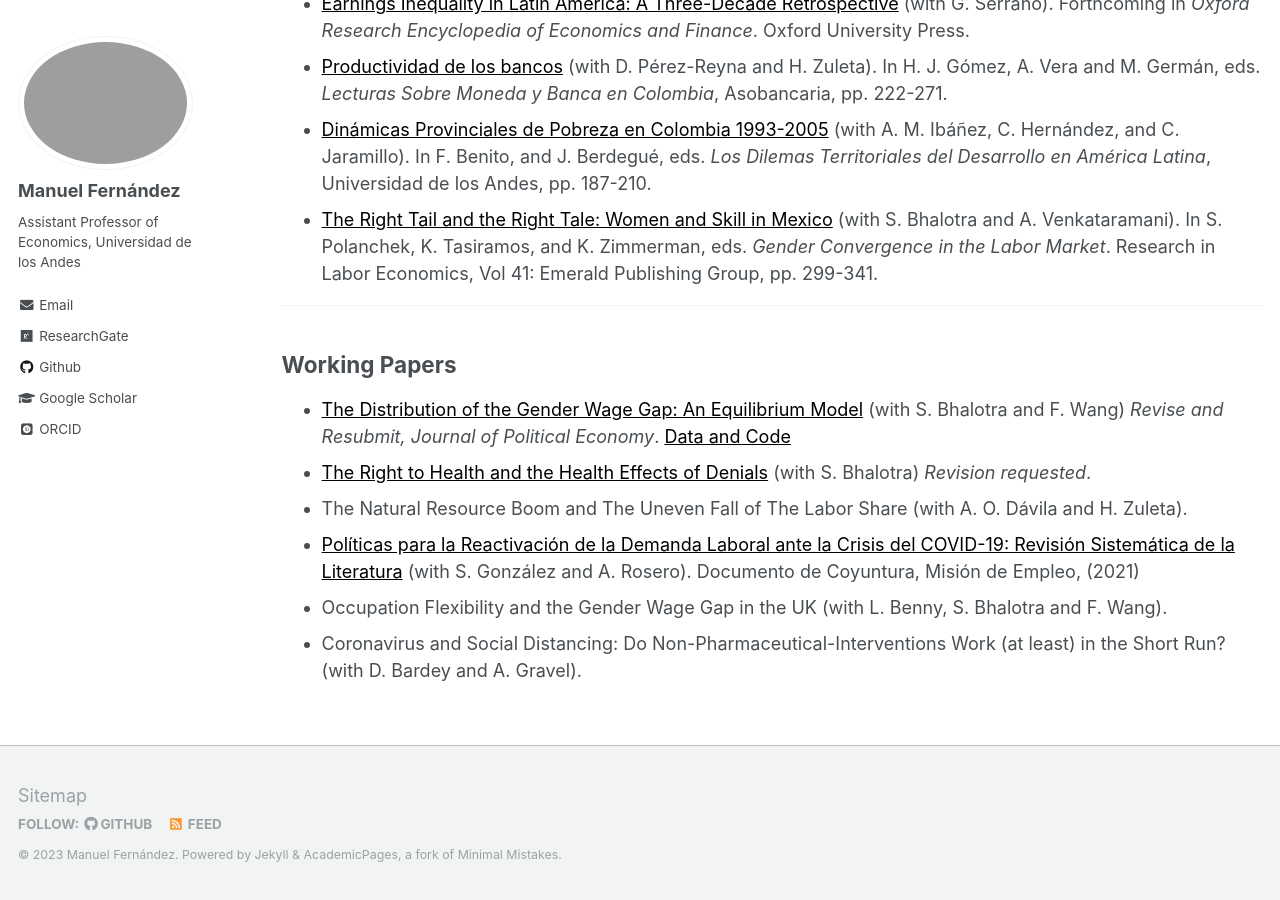
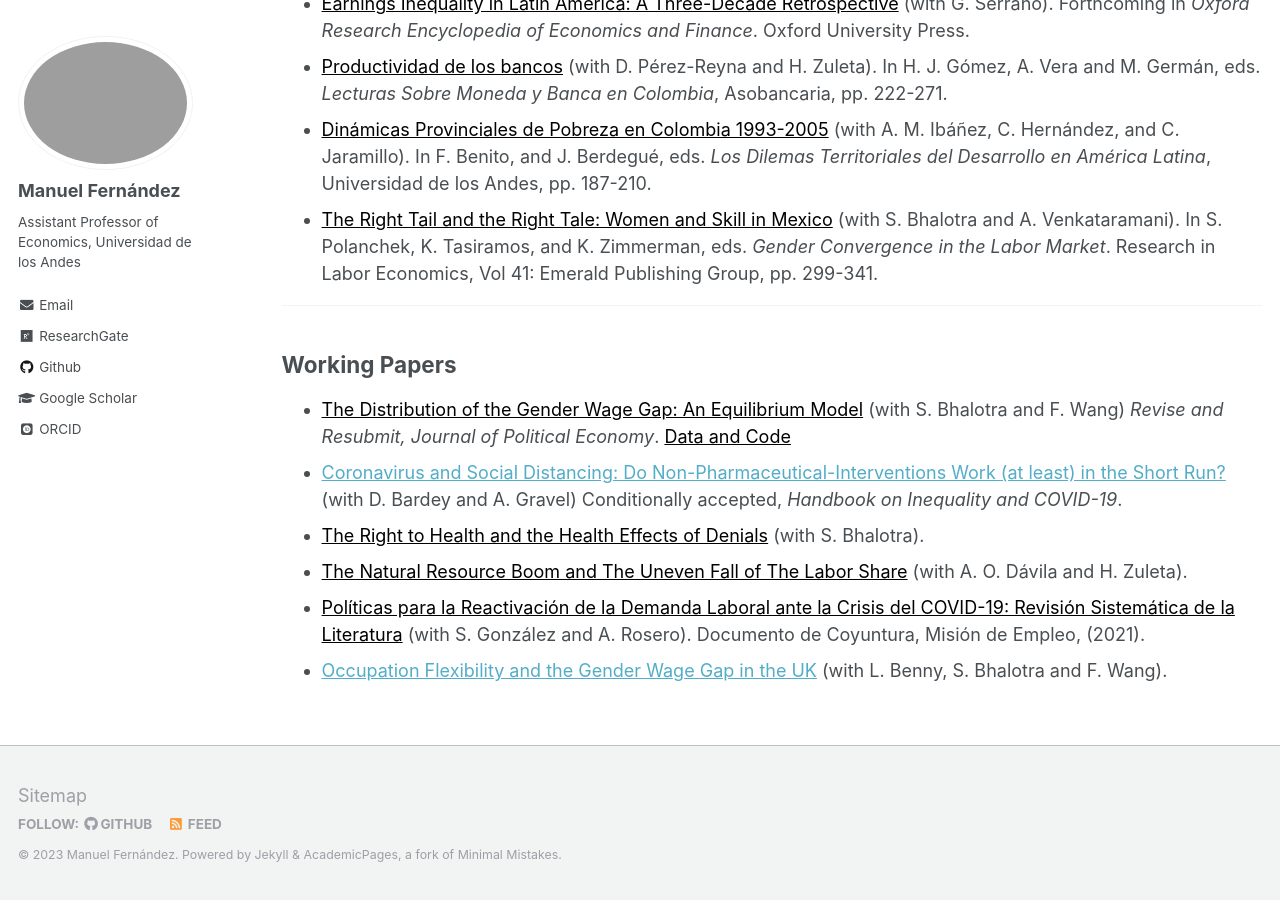
Before and after one commit to man-fern/man-fern.github.io, a Jekyll site: the page built from _pages/research.md, in a window 1280 px wide and 900 px high, scrolled down 743 px. Built offline with Jekyll 4.4.1, drawn with Linux system fonts in a browser that asks for light colours; some web fonts are replaced.

Commit message:
Web-page

```diff
--- a/_pages/research.md
+++ b/_pages/research.md
@@ -31,8 +31,8 @@ redirect_from:
 ## Working Papers
 
 * [The Distribution of the Gender Wage Gap: An Equilibrium Model](/files/Bhalotra-Fernandez-Wang-FLFP-eq-model.pdf){: style="color:black; text-decoration: underline;"} (with S. Bhalotra and F. Wang) *Revise and Resubmit, Journal of Political Economy*. [Data and Code](https://fanwangecon.github.io/PrjLabEquiBFW/){: style="color:black; text-decoration: underline;"}
-* [The Right to Health and the Health Effects of Denials](/files/Bhalotra-Fernandez-right-to-health.pdf){: style="color:black; text-decoration: underline;"} (with S. Bhalotra) *Revision requested*.
-* The Natural Resource Boom and The Uneven Fall of The Labor Share (with A. O. Dávila and H. Zuleta).
-* [Políticas para la Reactivación de la Demanda Laboral ante la Crisis del COVID-19: Revisión Sistemática de la Literatura](/files/Fernandez-Gonzalez-Rosero-Reactivacion-demanda-laboral.pdf){: style="color:black; text-decoration: underline;"} (with S. González and A. Rosero). Documento de Coyuntura, Misión de Empleo, (2021)
-* Occupation Flexibility and the Gender Wage Gap in the UK (with L. Benny, S. Bhalotra and F. Wang).
-* Coronavirus and Social Distancing: Do Non-Pharmaceutical-Interventions Work (at least) in the Short Run? (with D. Bardey  and A. Gravel).
+* [Coronavirus and Social Distancing: Do Non-Pharmaceutical-Interventions Work (at least) in the Short Run?](/files/Bardey-Fernandez-Gravel-Corobavirus-and-social-distancing.pdf) (with D. Bardey  and A. Gravel) Conditionally accepted, *Handbook on Inequality and COVID-19*.
+* [The Right to Health and the Health Effects of Denials](/files/Bhalotra-Fernandez-right-to-health.pdf){: style="color:black; text-decoration: underline;"} (with S. Bhalotra).
+* [The Natural Resource Boom and The Uneven Fall of The Labor Share](/files/Davila-Fernandez-Zuleta-Natural-resource-boom.pdf){: style="color:black; text-decoration: underline;"} (with A. O. Dávila and H. Zuleta).
+* [Políticas para la Reactivación de la Demanda Laboral ante la Crisis del COVID-19: Revisión Sistemática de la Literatura](/files/Fernandez-Gonzalez-Rosero-Reactivacion-demanda-laboral.pdf){: style="color:black; text-decoration: underline;"} (with S. González and A. Rosero). Documento de Coyuntura, Misión de Empleo, (2021).
+* [Occupation Flexibility and the Gender Wage Gap in the UK](/files/Benny-Bhalotra-Fernandez-Wang-Occupation-flexibility.pdf) (with L. Benny, S. Bhalotra and F. Wang).
```
Also changed, not shown: 3 other files.
